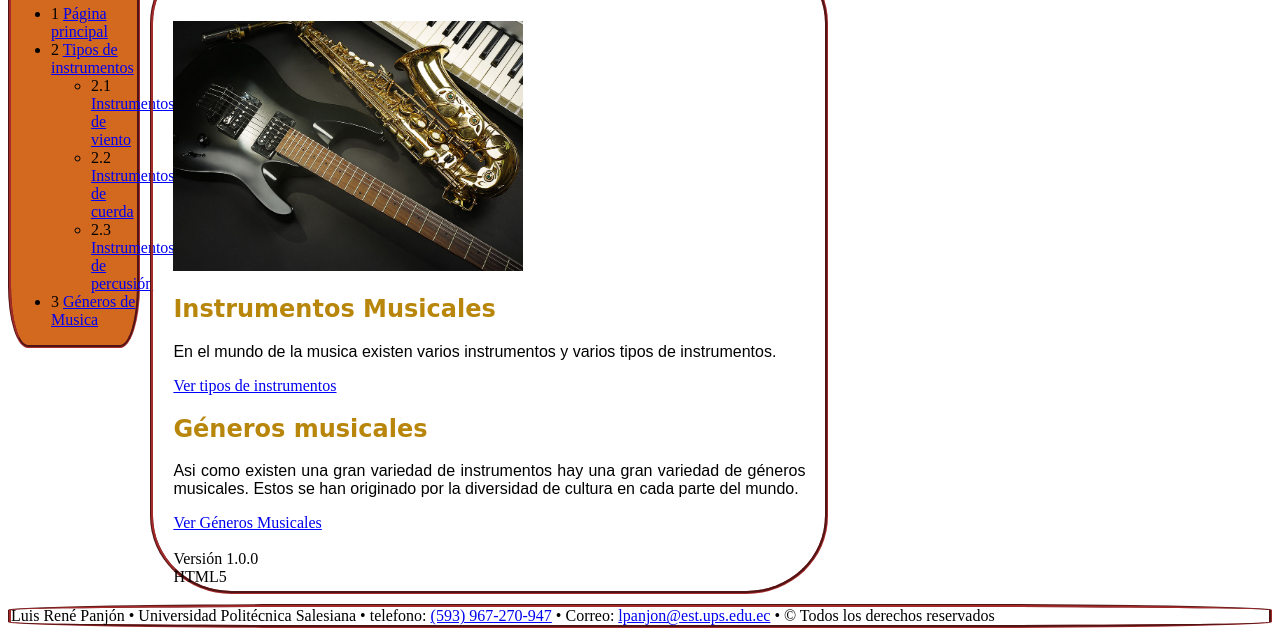
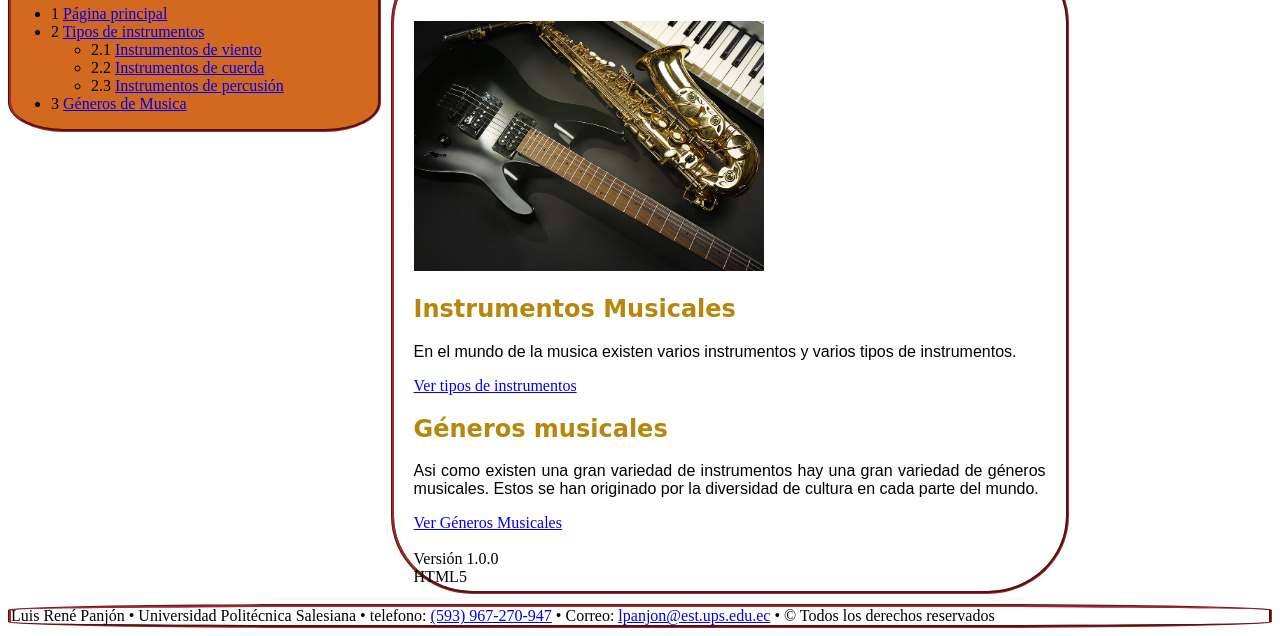
Before and after one commit to LuisRenePanjon/Practica02-Mi_Sitio_Web_CSS, a plain HTML site: page public_html/index.html in a window 1280 px wide. Shown: the part 279-915 px from the top of the page. Drawn offline with Linux system fonts and the light colour scheme.

Commit message:
css finalizado para 2 columnass

```diff
--- a/public_html/css/2columnas.css
+++ b/public_html/css/2columnas.css
@@ -1,40 +1,11 @@
-*{
-    /**border: 1px solid black;
-*/
-    text-decoration-color: blue
-}
-
-#cabecera {
-    border-width: 2px;
-    border-color: brown;
-    border-style: groove;
-    border-radius: 10%
-}
-body{
-    background-attachment: fixed;
-    background-position: 25%;
-    background-repeat: no-repeat;
-    background-image: url("../images/saxofon.jpg")
-
-
-}
-
 
 #menuPrincipal{
     float: left;
-    width: 10%;
-    border-width: 5px;
-    border-color: brown;
-    border-style: groove;
-    border-radius: 20%
+    width: 29%;
 }
 #contenido{
     /*background-color: chocolate;darle colorde fondo*/
     float: left;
-    border-width: 3px;
-    border-color: brown;
-    border-style: groove;
-    border-radius: 15%;
     width: 50%;
     margin: 10px;
     padding:  5px  20px ;
@@ -44,4 +15,5 @@ body{
 
 #pie{
    clear: both;
+
 }
```
